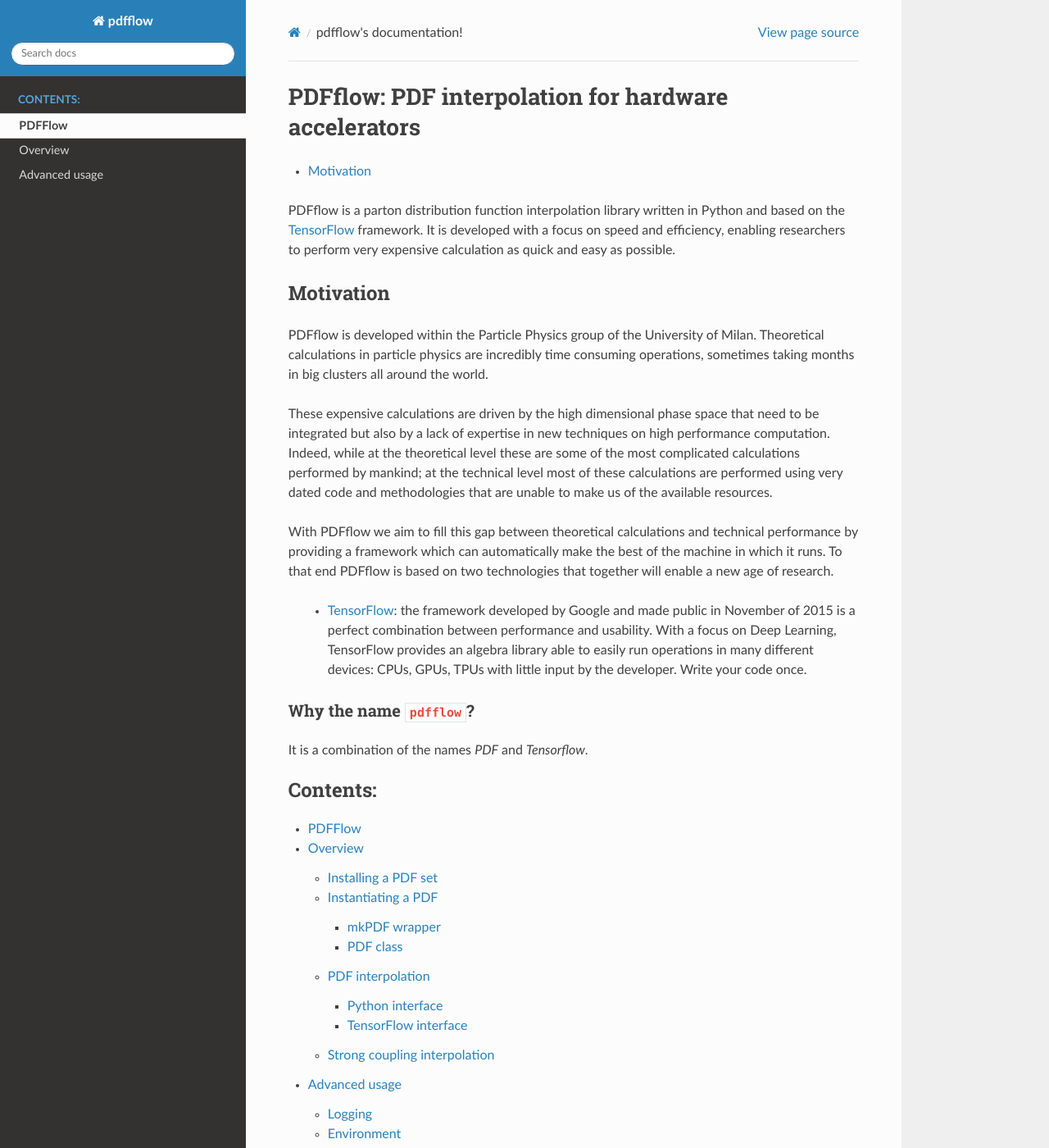
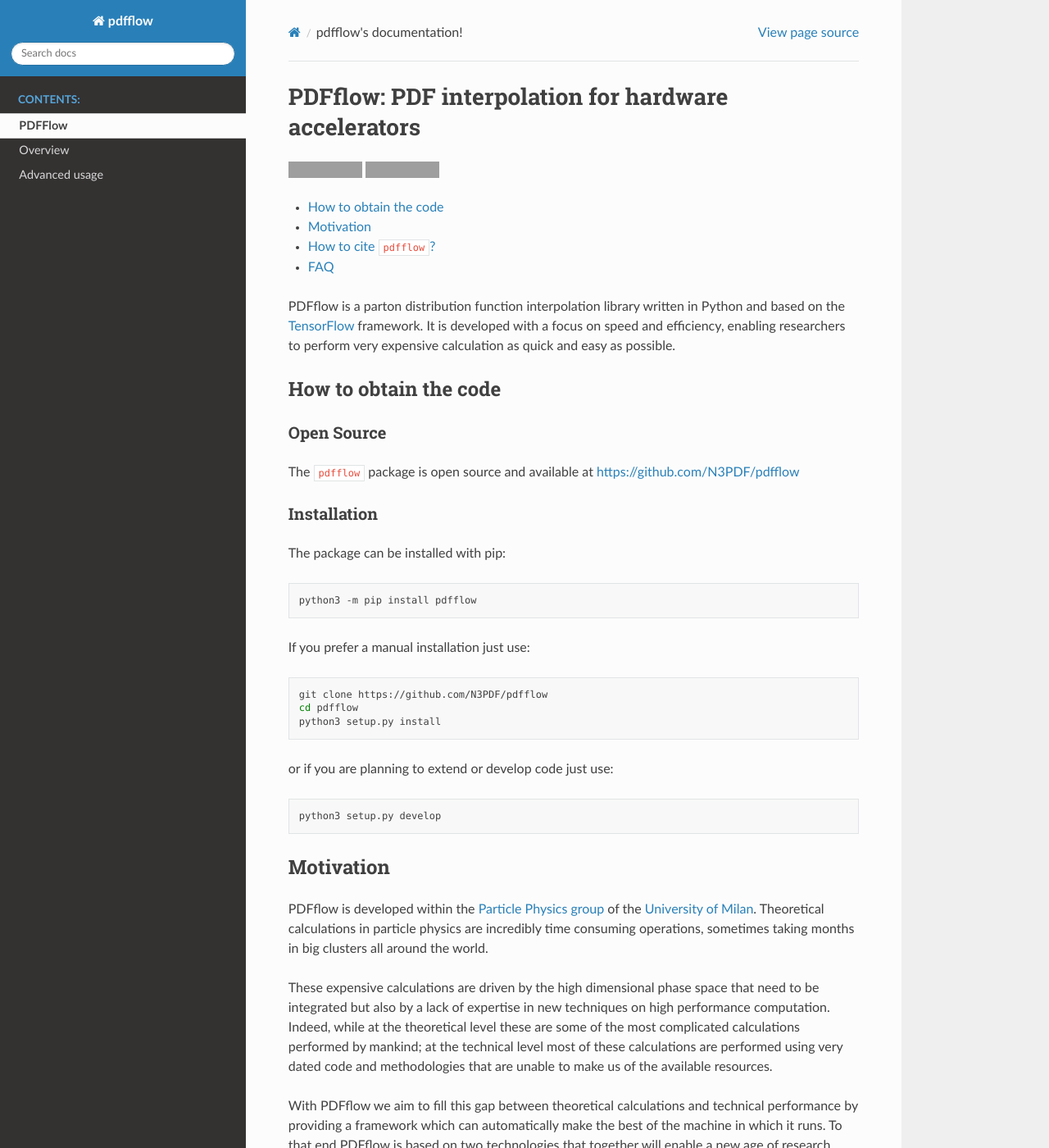
Before and after one commit to N3PDF/pdfflow, a Sphinx documentation site: the page built from doc/source/index.rst, in a window 1280 px wide and 1400 px high. Shown: the whole window at 82% size. Built offline with Sphinx 7.4.7 and the Read the Docs theme 2.0.0, drawn with Linux system fonts in a browser that asks for light colours; some of the changed text lies outside the part shown; grey boxes are pictures that could not be loaded.

Commit message:
add arxiv badge

```diff
--- a/doc/source/index.rst
+++ b/doc/source/index.rst
@@ -4,6 +4,12 @@
 ====================================================
 PDFflow: PDF interpolation for hardware accelerators
 ====================================================
+
+.. image:: https://img.shields.io/badge/arXiv-hep--ph%2F2009.06635-%23B31B1B.svg
+   :target: https://arxiv.org/abs/2009.06635
+
+.. image:: https://zenodo.org/badge/DOI/10.5281/zenodo.3964190.svg
+   :target: https://doi.org/10.5281/zenodo.3964190
 
 .. contents::
    :local:
@@ -12,10 +18,41 @@
 PDFflow is a parton distribution function interpolation library written in Python and based on the `TensorFlow <https://www.tensorflow.org/>`_ framework.
 It is developed with a focus on speed and efficiency, enabling researchers to perform very expensive calculation as quick and easy as possible.
 
+
+How to obtain the code
+======================
+
+Open Source
+-----------
+The ``pdfflow`` package is open source and available at https://github.com/N3PDF/pdfflow
+
+Installation
+------------
+The package can be installed with pip:
+
+.. code-block:: bash
+
+  python3 -m pip install pdfflow
+
+If you prefer a manual installation just use:
+
+.. code-block:: bash
+
+  git clone https://github.com/N3PDF/pdfflow
+  cd pdfflow
+  python3 setup.py install
+
+or if you are planning to extend or develop code just use:
+
+.. code-block:: bash
+
+  python3 setup.py develop
+
+
 Motivation
 ==========
 
-PDFflow is developed within the Particle Physics group of the University of Milan.
+PDFflow is developed within the `Particle Physics group <http://tiflab.mi.infn.it/>`_ of the `University of Milan <https://www.unimi.it>`_.
 Theoretical calculations in particle physics are incredibly time consuming operations, sometimes taking months in big clusters all around the world.
 
 These expensive calculations are driven by the high dimensional phase space that need to be integrated but also by a lack of expertise in new techniques on high performance computation.
@@ -24,13 +61,61 @@
 With PDFflow we aim to fill this gap between theoretical calculations and technical performance by providing a framework which can automatically make the best of the machine in which it runs.
 To that end PDFflow is based on two technologies that together will enable a new age of research.
 
-    - `TensorFlow <https://www.tensorflow.org/>`_: the framework developed by Google and made public in November of 2015 is a perfect combination between performance and usability. With a focus on Deep Learning, TensorFlow provides an algebra library able to easily run operations in many different devices: CPUs, GPUs, TPUs with little input by the developer. Write your code once.
 
+
+How to cite ``pdfflow``?
+=========================
+
+When using ``pdfflow`` in your research, please cite the following publications:
+
+
+
+.. image:: https://img.shields.io/badge/arXiv-hep--ph%2F2009.06635-%23B31B1B.svg
+   :target: https://arxiv.org/abs/2009.06635
+
+.. image:: https://zenodo.org/badge/DOI/10.5281/zenodo.3691926.svg
+   :target: https://doi.org/10.5281/zenodo.3691926
+
+Bibtex:
+
+.. code-block:: latex
+
+    @article{Carrazza:2020qwu,
+        author = "Carrazza, Stefano and Cruz-Martinez, Juan M. and Rossi, Marco",
+        title = "{PDFFlow: parton distribution functions on GPU}",
+        eprint = "2009.06635",
+        archivePrefix = "arXiv",
+        primaryClass = "hep-ph",
+        month = "9",
+        year = "2020"
+    }
+
+    @software{pdfflow_package,
+        author       = {Juan Cruz-Martinez and
+                        Marco Rossi and
+                        Stefano Carrazza},
+        title        = {N3PDF/pdfflow: PDFFlow 1.0},
+        month        = sep,
+        year         = 2020,
+        publisher    = {Zenodo},
+        version      = {v1.0},
+        doi          = {10.5281/zenodo.3964190},
+        url          = {https://doi.org/10.5281/zenodo.3964190}
+    }
+
+
+FAQ
+===
 
 Why the name ``pdfflow``?
 ---------------------------
 
 It is a combination of the names `PDF` and `Tensorflow`.
+
+- **PDFs**: Parton Distribution Functions (or PDFs) are at the core of LHC phenomenology by providing a description of the parton content of the proton.
+
+- **TensorFlow**: the framework developed by Google and made public in November of 2015 is a perfect combination between performance and usability. With a focus on Deep Learning, TensorFlow provides an algebra library able to easily run operations in many different devices: CPUs, GPUs, TPUs with little input by the developer. Write your code once.
+
 
 .. toctree::
    :maxdepth: 3
```
Also changed, not shown: README.md (+3 -1 lines).
